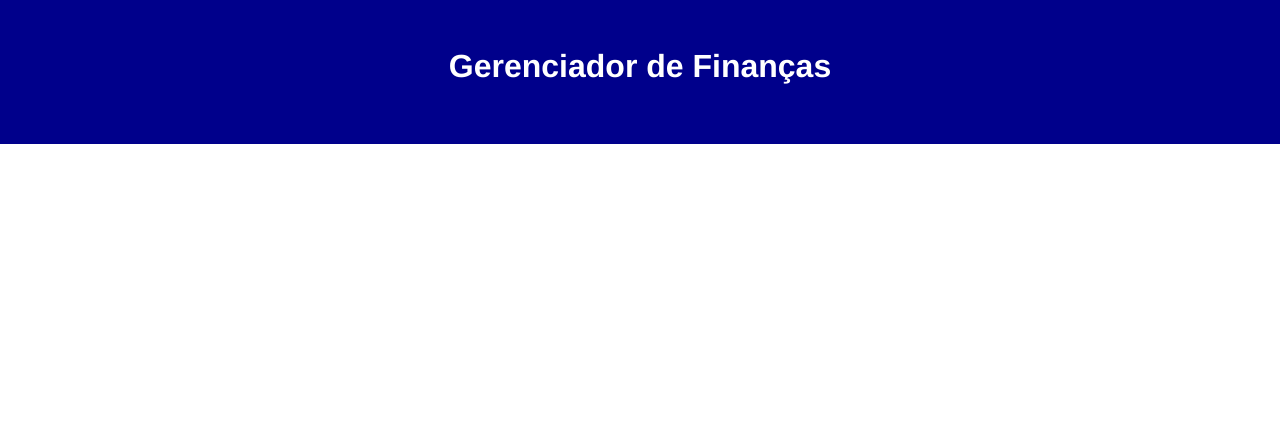
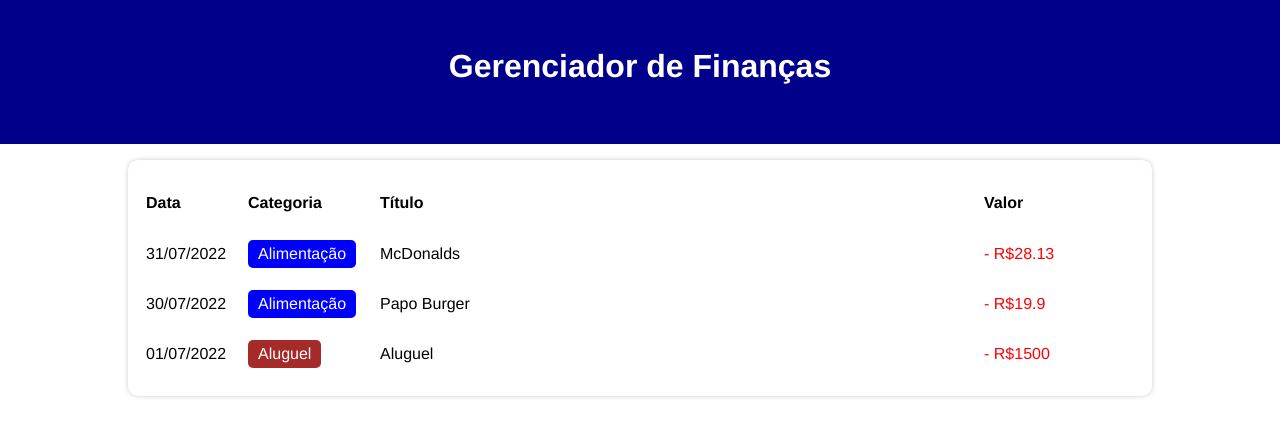
Before and after one commit to Lucas-Terto/gerenciador-de-financas-react-ts, a React (Create React App) app: page / in a window 1280 px wide. Shown: the top 436 px of the page. Built offline with nearby package versions, Linux system fonts and the light colour scheme; the HTML template or start-up script is replaced by a standard one.

Commit message:
table area

```diff
--- a/src/App.tsx
+++ b/src/App.tsx
@@ -1,7 +1,24 @@
-import React from 'react';
+import React, {useState, useEffect} from 'react';
 import * as C from './App.styles'
+import { Category } from './types/Category';
+import { Item } from './types/Item';
+import { categories } from './data/categories';
+import { items } from './data/items';
+import { getCurrentMonth, filterListByMonth } from './helpers/dateFilter'
+import TableArea from './components/TableArea';
 
 function App() {
+
+  const [list, setList] = useState(items)
+  const [filteredList, setFilteredList] = useState<Item[]>([])
+  const [currentMonth, setCurrentMonth] = useState(getCurrentMonth)
+
+  useEffect(() => {
+
+    setFilteredList(filterListByMonth(list, currentMonth))
+
+  }, [list, currentMonth])
+
   return (
     <C.Container className='App'>
       <C.Header>
@@ -13,7 +30,7 @@
 
         {/**área de inserção */}
 
-        {/**tabela de itens */}
+        <TableArea list={filteredList}/>
 
       </C.Body>
     </C.Container>
--- /dev/null
+++ b/src/components/TableArea/index.tsx
@@ -0,0 +1,30 @@
+import React from "react";
+import * as C from './styles'
+import {Item} from '../../types/Item'
+import TableItem from './../TableItem';
+
+type Props = {
+    list: Item[]
+}
+
+const TableArea = ({list}:Props) => {
+    return (
+        <C.Table>
+            <thead>
+                <tr>
+                    <C.TableHeadColumn width={100}>Data</C.TableHeadColumn>
+                    <C.TableHeadColumn width={130}>Categoria</C.TableHeadColumn>
+                    <C.TableHeadColumn>Título</C.TableHeadColumn>
+                    <C.TableHeadColumn width={150}>Valor</C.TableHeadColumn>
+                </tr>
+            </thead>
+            <tbody>
+                {list.map((item, index) => (
+                    <TableItem key={index} item={item}/>
+                ))}
+            </tbody>
+        </C.Table>
+    )
+}
+
+export default TableArea
--- /dev/null
+++ b/src/components/TableArea/styles.ts
@@ -0,0 +1,16 @@
+import styled from "styled-components";
+
+export const Table = styled.table`
+    width: 100%;
+    background-color: #fff;
+    padding: 1em;
+    box-shadow: 0px 0px 5px #ccc;
+    border-radius: 10px;
+    margin-top: 1em;
+`
+
+export const TableHeadColumn = styled.th<{ width?:number }>`
+    width: ${props => props.width ? `${props.width}px` : 'auto'};
+    padding: 1em 0;
+    text-align: left;
+`
--- /dev/null
+++ b/src/components/TableItem/index.tsx
@@ -0,0 +1,30 @@
+import React from 'react'
+import * as C from './styles'
+import {Item} from '../../types/Item'
+import { formatDate } from './../../helpers/dateFilter';
+import { categories } from './../../data/categories';
+
+type Props = {
+    item: Item
+}
+
+const TableItem = ({item}:Props) => {
+  return (
+    <C.TableLine>
+        <C.TableColumn>{formatDate(item.date)}</C.TableColumn>
+        <C.TableColumn>
+            <C.Category color={categories[item.category].color}>
+                {categories[item.category].title}
+            </C.Category>
+        </C.TableColumn>
+        <C.TableColumn>{item.title}</C.TableColumn>
+        <C.TableColumn>
+            <C.Value color={categories[item.category].expense ? 'red' : 'green'}>
+                {categories[item.category].expense ? '- R$'+item.value : 'R$'+item.value}
+            </C.Value>
+        </C.TableColumn>
+    </C.TableLine>
+  )
+}
+
+export default TableItem
--- /dev/null
+++ b/src/components/TableItem/styles.ts
@@ -0,0 +1,22 @@
+
+import styled from 'styled-components';
+
+export const TableLine = styled.tr`
+
+`
+
+export const TableColumn = styled.td`
+    padding: 10px 0;
+`
+
+export const Category = styled.div<{color?:string}>`
+    display: inline-block;
+    padding: 5px 10px;
+    border-radius: 5px;
+    color: #fff;
+    background-color: ${props => props.color};
+`
+
+export const Value = styled.div<{color:string}>`
+    color: ${props => props.color};
+`
--- a/src/data/items.ts
+++ b/src/data/items.ts
@@ -8,13 +8,13 @@
         value: 28.13,
     },
     {
-        date: new Date(2022, 6, 31),
+        date: new Date(2022, 6, 30),
         category: 'food',
         title: 'Papo Burger',
         value: 19.90,
     },
     {
-        date: new Date(2022, 7, 1),
+        date: new Date(2022, 6, 1),
         category: 'rent',
         title: 'Aluguel',
         value: 1500,
--- /dev/null
+++ b/src/helpers/dateFilter.ts
@@ -0,0 +1,37 @@
+import { Item } from "../types/Item"
+
+
+export const getCurrentMonth = () => {
+    let now = new Date()
+
+    return `${now.getFullYear()}-${now.getMonth()+1}`
+
+}
+
+
+export const filterListByMonth = (list:Item[], date:string): Item[] => {
+
+    let newList:Item[] = []
+    let [year, month] = date.split('-')
+
+    for(let i in list){
+        if(
+            list[i].date.getFullYear() === parseInt(year) &&
+            (list[i].date.getMonth() +1) === parseInt(month)
+        ) {
+            newList.push(list[i])
+        }
+    }
+
+
+    return newList
+}
+
+
+export const formatDate = (date: Date): string => {
+    let year = date.getFullYear()
+    let month = date.getMonth() + 1
+    let day = date.getDate()
+
+    return `${day <= 9 ? '0'+day : day}/${month <= 9 ? '0'+month : month}/${year}`
+}
```
